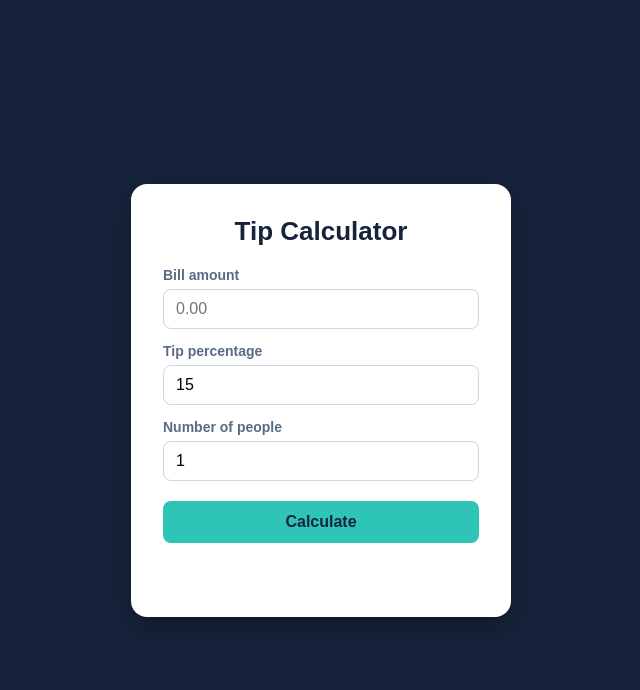
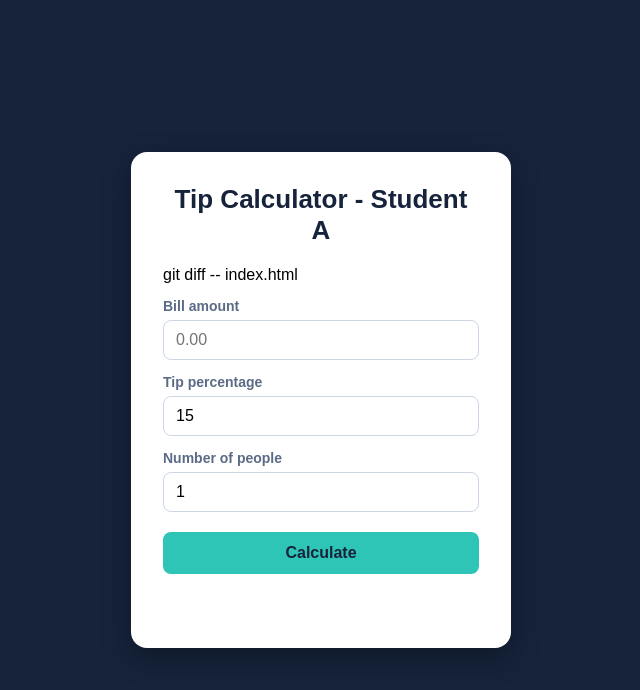
Before and after one commit to MuhammadSaimHassan/tip-calculator-starter, a plain HTML site: page index.html in a window 1280 px wide. Shown: the whole page, without its empty margins (319-959 px from the left). Drawn offline with Linux system fonts and the light colour scheme.

Commit message:
Student A changed line X

```diff
--- a/index.html
+++ b/index.html
@@ -9,7 +9,7 @@
 <body>
   <main class="card">
     <!-- CONFLICT ZONE: both developers will edit the line below -->
-    <h1>Tip Calculator</h1>
+    <h1>Tip Calculator - Student A</h1>    git diff -- index.html
 
     <label for="bill">Bill amount</label>
     <input id="bill" type="number" min="0" placeholder="0.00" />
```
